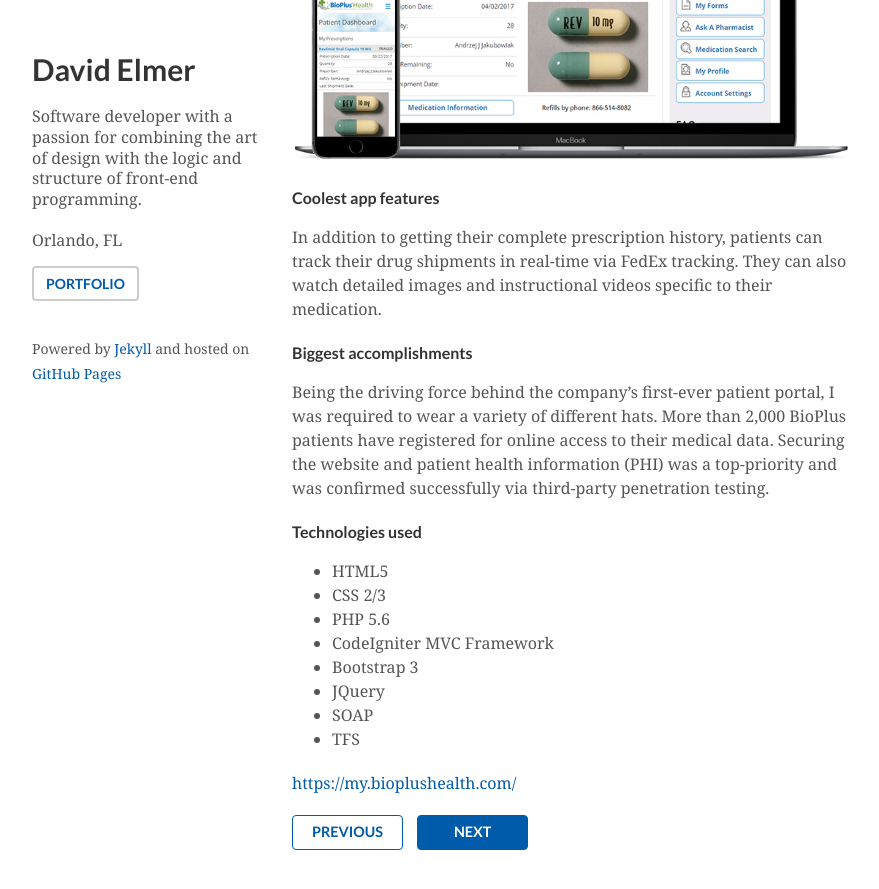
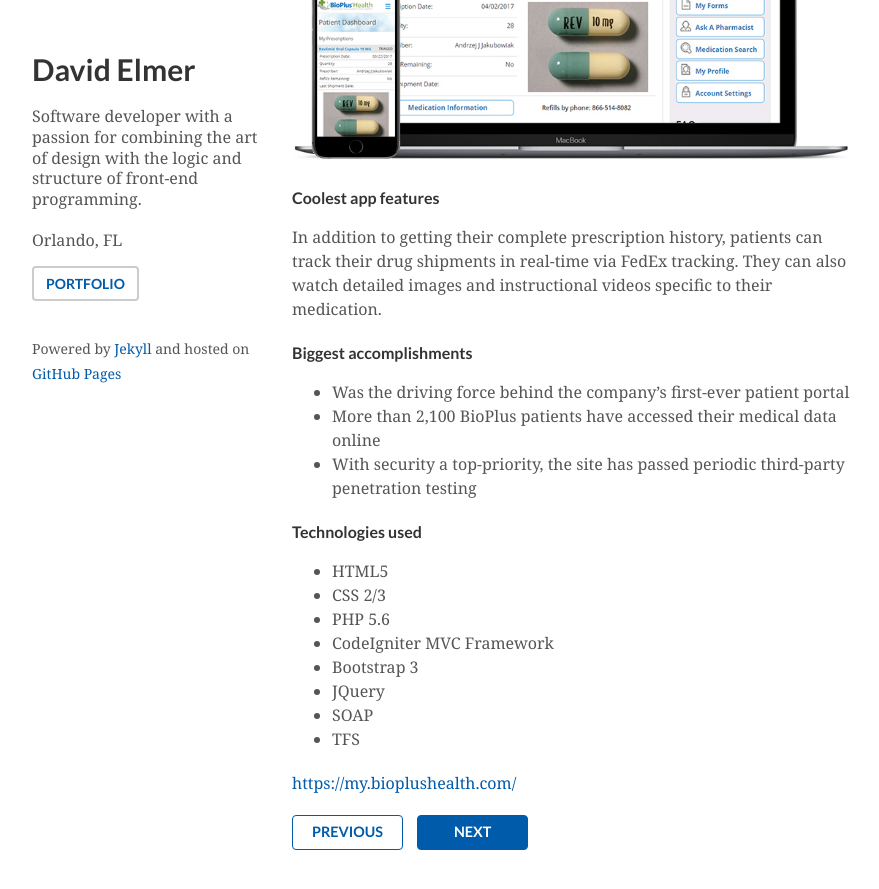
Before and after one commit to phillycc/phillycc.github.io, a Jekyll site: the page built from _posts/2016-01-30-patient-dashboard.md, in a window 1280 px wide and 900 px high, scrolled down 526 px. Shown: the top 889 px of the window, without its empty margins (198-1077 px from the left). Built offline with Jekyll 4.4.1, drawn with Linux system fonts in a browser that asks for light colours.

Commit message:
Added bullet points

```diff
--- a/_posts/2016-01-30-patient-dashboard.md
+++ b/_posts/2016-01-30-patient-dashboard.md
@@ -22,7 +22,9 @@
 In addition to getting their complete prescription history, patients can track their drug shipments in real-time via FedEx tracking. They can also watch detailed images and instructional videos specific to their medication.
 
 ### Biggest accomplishments
-Being the driving force behind the company's first-ever patient portal, I was required to wear a variety of different hats. More than 2,000 BioPlus patients have registered for online access to their medical data. Securing the website and patient health information (PHI) was a top-priority and was confirmed successfully via third-party penetration testing.
+* Was the driving force behind the company's first-ever patient portal
+* More than 2,100 BioPlus patients have accessed their medical data online
+* With security a top-priority, the site has passed periodic third-party penetration testing
 
 ### Technologies used
 * HTML5
```
